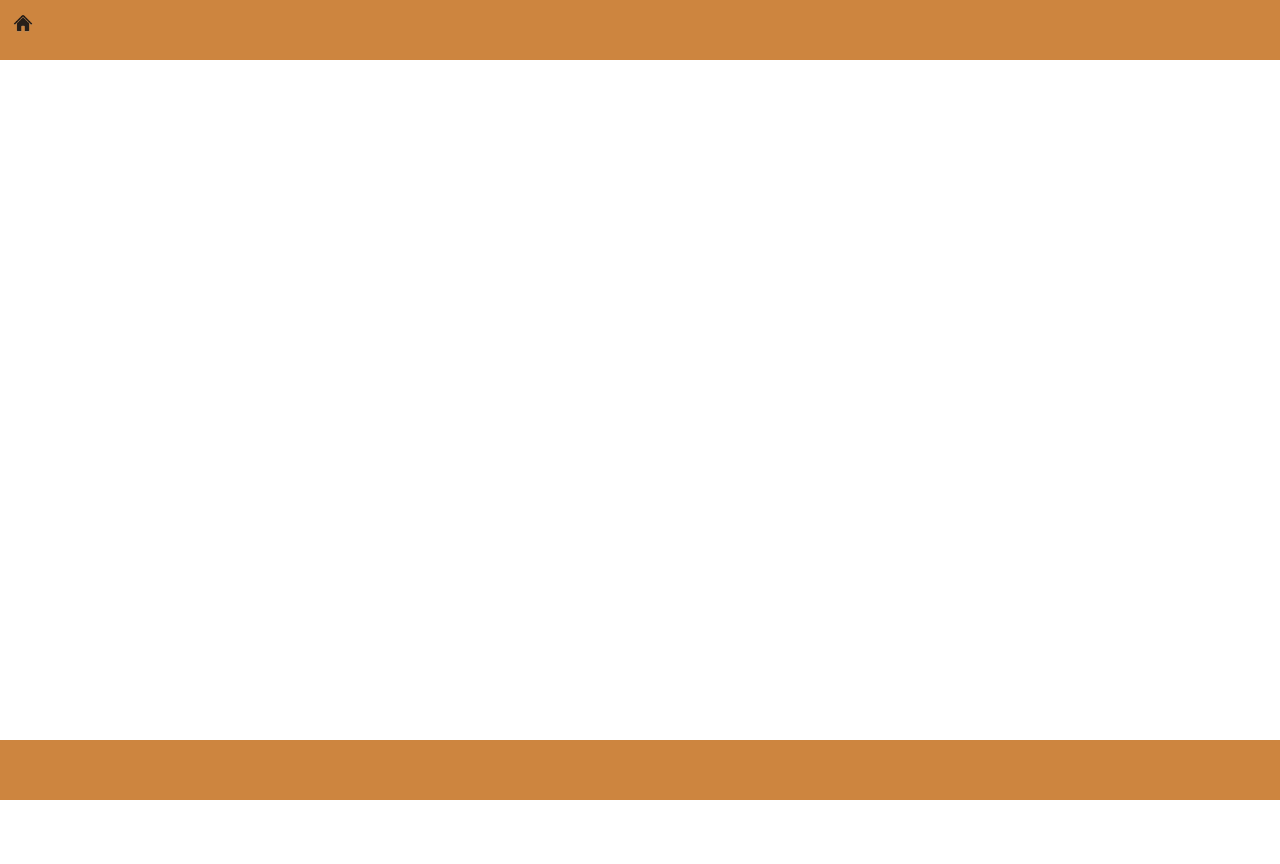
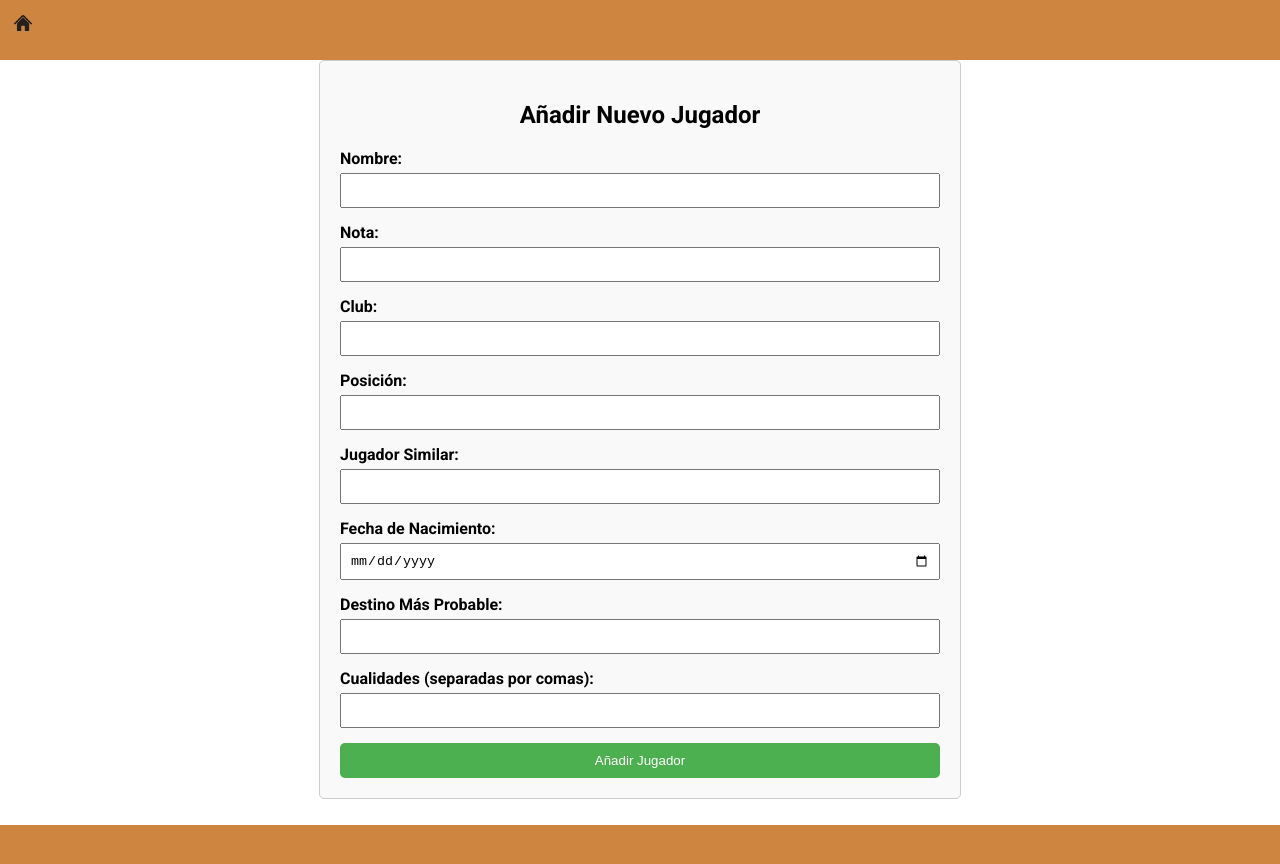
Before and after one commit to Larrivey/playerdatatracking, an Angular app in the folder frontend/playerdatatrackingfront/playerdatatrackerfront/: page /addplayer in a window 1280 px wide. Before the commit this address led to /. Shown: the top 864 px of the page. Before the commit the page ends 800 px from the top, so only its background shows below. Built offline with nearby package versions, Linux system fonts and the light colour scheme.

Commit message:
feat: basic addPlayer front, yet to refine

```diff
--- /dev/null
+++ b/frontend/playerdatatrackingfront/playerdatatrackerfront/src/app/add-player/add-player.component.css
@@ -0,0 +1,44 @@
+.add-player-container {
+  max-width: 600px;
+  margin: 0 auto;
+  padding: 20px;
+  border: 1px solid #ccc;
+  border-radius: 5px;
+  background-color: #f9f9f9;
+}
+
+.add-player-container h2 {
+  text-align: center;
+  margin-bottom: 20px;
+}
+
+.add-player-container form div {
+  margin-bottom: 15px;
+}
+
+.add-player-container label {
+  display: block;
+  margin-bottom: 5px;
+  font-weight: bold;
+}
+
+.add-player-container input {
+  width: 100%;
+  padding: 8px;
+  box-sizing: border-box;
+}
+
+.add-player-container button {
+  display: block;
+  width: 100%;
+  padding: 10px;
+  background-color: #4CAF50;
+  color: white;
+  border: none;
+  border-radius: 5px;
+  cursor: pointer;
+}
+
+.add-player-container button:hover {
+  background-color: #45a049;
+}
--- /dev/null
+++ b/frontend/playerdatatrackingfront/playerdatatrackerfront/src/app/add-player/add-player.component.html
@@ -0,0 +1,38 @@
+<div class="add-player-container">
+  <h2>Añadir Nuevo Jugador</h2>
+  <form (ngSubmit)="onSubmit()" #playerForm="ngForm">
+    <div>
+      <label for="nombre">Nombre:</label>
+      <input type="text" id="nombre" required [(ngModel)]="newPlayer.nombre" name="nombre" />
+    </div>
+    <div>
+      <label for="nota">Nota:</label>
+      <input type="number" id="nota" required [(ngModel)]="newPlayer.nota" name="nota" />
+    </div>
+    <div>
+      <label for="club">Club:</label>
+      <input type="text" id="club" required [(ngModel)]="newPlayer.club" name="club" />
+    </div>
+    <div>
+      <label for="posicion">Posición:</label>
+      <input type="text" id="posicion" required [(ngModel)]="newPlayer.posicion" name="posicion" />
+    </div>
+    <div>
+      <label for="likeable">Jugador Similar:</label>
+      <input type="text" id="likeable" required [(ngModel)]="newPlayer.likeable" name="likeable" />
+    </div>
+    <div>
+      <label for="birth">Fecha de Nacimiento:</label>
+      <input type="date" id="birth" required [(ngModel)]="newPlayer.birth" name="birth" />
+    </div>
+    <div>
+      <label for="mostLikeDestination">Destino Más Probable:</label>
+      <input type="text" id="mostLikeDestination" [(ngModel)]="newPlayer.mostLikeDestination" name="mostLikeDestination" />
+    </div>
+    <div>
+      <label for="qualities">Cualidades (separadas por comas):</label>
+      <input type="text" id="qualities" [(ngModel)]="qualitiesInput" name="qualities" />
+    </div>
+    <button type="submit">Añadir Jugador</button>
+  </form>
+</div>
--- /dev/null
+++ b/frontend/playerdatatrackingfront/playerdatatrackerfront/src/app/add-player/add-player.component.ts
@@ -0,0 +1,51 @@
+import { Component } from '@angular/core';
+import { Router } from '@angular/router';
+import { HttpClient } from '@angular/common/http';
+import { ManualTrackedPlayer } from '../entitites/manual-tracker-player';
+
+@Component({
+  selector: 'app-add-player',
+  templateUrl: './add-player.component.html',
+  styleUrls: ['./add-player.component.css']
+})
+export class AddPlayerComponent {
+  newPlayer: Partial<ManualTrackedPlayer> = {};
+  qualitiesInput: string = '';
+
+  constructor(private router: Router, private http: HttpClient) {}
+
+  onSubmit() {
+    // Parsear las cualidades
+    if (this.qualitiesInput) {
+      this.newPlayer.qualities = this.qualitiesInput.split(',').map(quality => quality.trim());
+    }
+
+    // Rellenar fecha actual y calcular edad
+    const currentDate = new Date();
+    this.newPlayer.date = this.formatDate(currentDate); // Formatea la fecha
+    if (this.newPlayer.birth) {
+      const birthDate = new Date(this.newPlayer.birth);
+      const age = currentDate.getFullYear() - birthDate.getFullYear();
+      this.newPlayer.age = age;
+      this.newPlayer.birth = this.formatDate(birthDate); // Formatea la fecha de nacimiento
+    }
+
+    // Hacer la petición POST
+    this.http.post('http://localhost:8080/player', this.newPlayer).subscribe(
+      (response) => {
+        console.log('Jugador añadido con éxito', response);
+        this.router.navigate(['/']); // Navegar de vuelta a la lista de jugadores
+      },
+      (error) => {
+        console.error('Error al añadir el jugador', error);
+      }
+    );
+  }
+
+  private formatDate(date: Date): string {
+    const day = String(date.getDate()).padStart(2, '0');
+    const month = String(date.getMonth() + 1).padStart(2, '0'); // Los meses son 0-indexados
+    const year = date.getFullYear();
+    return `${day}/${month}/${year}`;
+  }
+}
--- a/frontend/playerdatatrackingfront/playerdatatrackerfront/src/app/app.module.ts
+++ b/frontend/playerdatatrackingfront/playerdatatrackerfront/src/app/app.module.ts
@@ -5,20 +5,24 @@ import { HttpClientModule } from '@angular/common/http';
 import { ManualDataModule } from './manual-data/manual-data.module';
 import { AppComponent } from './app.component';
 import { routing } from './app.routing';
+import { FormsModule } from '@angular/forms';
 import { FooterComponent } from './footer/footer.component';
 import { HeaderComponent } from './header/header.component';
+import { AddPlayerComponent } from './add-player/add-player.component';
 
 @NgModule({
   declarations: [
     AppComponent,
     FooterComponent,
-    HeaderComponent
+    HeaderComponent,
+    AddPlayerComponent
   ],
   imports: [
     BrowserModule,
     AppRoutingModule,
     HttpClientModule,
     ManualDataModule,
+    FormsModule,
     routing
   ],
   providers: [],
--- a/frontend/playerdatatrackingfront/playerdatatrackerfront/src/app/entitites/manual-tracker-player.ts
+++ b/frontend/playerdatatrackingfront/playerdatatrackerfront/src/app/entitites/manual-tracker-player.ts
@@ -5,9 +5,9 @@ export interface ManualTrackedPlayer {
   club: string;
   mostLikeDestination:string;
   likeable:string;
-  date: Date;
+  date: string;
   posicion: string;
-  birth: Date;
+  birth: string;
   age: number;
   qualities: string[];
 }
--- a/frontend/playerdatatrackingfront/playerdatatrackerfront/src/app/manual-data/manual-data.component.html
+++ b/frontend/playerdatatrackingfront/playerdatatrackerfront/src/app/manual-data/manual-data.component.html
@@ -1,7 +1,7 @@
 <div class="manual-data-container">
   <div class="manual-data-buttons-container">
     <button class="toggle-button" (click)="togglePlayers()"> {{ isDataVisible ? 'Ocultar información' : 'Cargar jugadores' }}</button>
-    <button class="toggle-button"> Añadir jugador </button>
+    <button class="toggle-button" (click)="navigateAddPlayer()"> Añadir jugador </button>
 
   </div>
   <hr *ngIf="isDataVisible"/>
--- a/frontend/playerdatatrackingfront/playerdatatrackerfront/src/app/manual-data/manual-data.component.ts
+++ b/frontend/playerdatatrackingfront/playerdatatrackerfront/src/app/manual-data/manual-data.component.ts
@@ -45,4 +45,8 @@ export class ManualDataComponent {
     }
   }
 
+  navigateAddPlayer() {
+    this.router.navigate(['/addplayer']);
+  }
+
 }
--- a/frontend/playerdatatrackingfront/playerdatatrackerfront/src/app/manual-data/manual-data.module.ts
+++ b/frontend/playerdatatrackingfront/playerdatatrackerfront/src/app/manual-data/manual-data.module.ts
@@ -11,7 +11,7 @@ import { PlayerListComponent } from './player-list/player-list.component';
   ],
   imports: [
     CommonModule, // Importa CommonModule para ngIf y ngFor
-    RouterModule  // Importa RouterModule para la navegación
+    RouterModule , // Importa RouterModule para la navegación
   ],
   exports: [
     ManualDataComponent
--- a/frontend/playerdatatrackingfront/playerdatatrackerfront/src/app/manual-data/player-list/player-list.component.html
+++ b/frontend/playerdatatrackingfront/playerdatatrackerfront/src/app/manual-data/player-list/player-list.component.html
@@ -1,16 +1,16 @@
 <table class="manual-data-table">
   <thead>
     <tr>
-      <th class="manual-data-quality">Nombre</th>
-      <th class="manual-data-quality">Posición</th>
-      <th class="manual-data-quality">Edad</th>
-      <th class="manual-data-quality">Club</th>
-      <th class="manual-data-quality">Nota</th>
-      <th class="manual-data-quality">Destino Más Probable</th>
-      <th class="manual-data-quality">Jugador similar</th>
-      <th class="manual-data-quality">Fecha de estudio</th>
-      <th class="manual-data-quality">Fecha de Nacimiento</th>
-      <th class="manual-data-quality">Calidades</th>
+      <th class="manual-data-quality" (click)="sortData('nombre')">Nombre <span class="sort-icon asc" [ngClass]="{'active': isSortedAsc('nombre')}">&#9650;</span><span class="sort-icon desc" [ngClass]="{'active': isSortedDesc('nombre')}">&#9660;</span></th>
+      <th class="manual-data-quality" (click)="sortData('posicion')">Posición <span class="sort-icon asc" [ngClass]="{'active': isSortedAsc('posicion')}">&#9650;</span><span class="sort-icon desc" [ngClass]="{'active': isSortedDesc('posicion')}">&#9660;</span></th>
+      <th class="manual-data-quality" (click)="sortData('age')">Edad <span class="sort-icon asc" [ngClass]="{'active': isSortedAsc('age')}">&#9650;</span><span class="sort-icon desc" [ngClass]="{'active': isSortedDesc('age')}">&#9660;</span></th>
+      <th class="manual-data-quality" (click)="sortData('club')">Club <span class="sort-icon asc" [ngClass]="{'active': isSortedAsc('club')}">&#9650;</span><span class="sort-icon desc" [ngClass]="{'active': isSortedDesc('club')}">&#9660;</span></th>
+      <th class="manual-data-quality" (click)="sortData('nota')">Nota <span class="sort-icon asc" [ngClass]="{'active': isSortedAsc('nota')}">&#9650;</span><span class="sort-icon desc" [ngClass]="{'active': isSortedDesc('nota')}">&#9660;</span></th>
+      <th class="manual-data-quality" (click)="sortData('mostLikeDestination')">Destino Más Probable <span class="sort-icon asc" [ngClass]="{'active': isSortedAsc('mostLikeDestination')}">&#9650;</span><span class="sort-icon desc" [ngClass]="{'active': isSortedDesc('mostLikeDestination')}">&#9660;</span></th>
+      <th class="manual-data-quality" (click)="sortData('likeable')">Jugador similar <span class="sort-icon asc" [ngClass]="{'active': isSortedAsc('likeable')}">&#9650;</span><span class="sort-icon desc" [ngClass]="{'active': isSortedDesc('likeable')}">&#9660;</span></th>
+      <th class="manual-data-quality" (click)="sortData('date')">Fecha de estudio <span class="sort-icon asc" [ngClass]="{'active': isSortedAsc('date')}">&#9650;</span><span class="sort-icon desc" [ngClass]="{'active': isSortedDesc('date')}">&#9660;</span></th>
+      <th class="manual-data-quality" (click)="sortData('birth')">Fecha de Nacimiento <span class="sort-icon asc" [ngClass]="{'active': isSortedAsc('birth')}">&#9650;</span><span class="sort-icon desc" [ngClass]="{'active': isSortedDesc('birth')}">&#9660;</span></th>
+      <th class="manual-data-quality" (click)="sortData('qualities')">Calidades <span class="sort-icon asc" [ngClass]="{'active': isSortedAsc('qualities')}">&#9650;</span><span class="sort-icon desc" [ngClass]="{'active': isSortedDesc('qualities')}">&#9660;</span></th>
     </tr>
   </thead>
   <tbody>
--- a/frontend/playerdatatrackingfront/playerdatatrackerfront/src/app/manual-data/player-list/player-list.component.ts
+++ b/frontend/playerdatatrackingfront/playerdatatrackerfront/src/app/manual-data/player-list/player-list.component.ts
@@ -8,6 +8,8 @@ import { ManualTrackedPlayer } from 'src/app/entitites/manual-tracker-player';
   styleUrls: ['./player-list.component.css']
 })
 export class PlayerListComponent implements OnInit {
+  sortOrder: { [key: string]: 'asc' | 'desc' } = {};
+  sortedColumn: string | null = null;
 
   @Input() entityList: ManualTrackedPlayer[] = [];
 
@@ -16,4 +18,38 @@ export class PlayerListComponent implements OnInit {
   ngOnInit(): void {
     // Puedes realizar alguna operación inicial con entityList aquí
   }
+
+  sortData(property: keyof ManualTrackedPlayer) {
+    const currentOrder = this.sortOrder[property] || 'asc';
+    const newOrder = currentOrder === 'asc' ? 'desc' : 'asc';
+    this.sortOrder[property] = newOrder;
+    this.sortedColumn = property;
+
+    this.entityList.sort((a, b) => {
+      let comparison = 0;
+
+      if (typeof a[property] === 'string') {
+        comparison = (a[property] as string).localeCompare(b[property] as string);
+      } else if (typeof a[property] === 'number') {
+        comparison = (a[property] as number) - (b[property] as number);
+      }
+
+      return newOrder === 'asc' ? comparison : -comparison;
+    });
+  }
+
+  getSortClass(property: keyof ManualTrackedPlayer): string {
+    if (this.sortedColumn === property) {
+      return this.sortOrder[property] === 'asc' ? 'asc sorted-column' : 'desc sorted-column';
+    }
+    return ''; // Devuelve una cadena vacía si no es la columna ordenada
+  }
+
+  isSortedAsc(property: keyof ManualTrackedPlayer): boolean {
+    return this.sortedColumn === property && this.sortOrder[property] === 'asc';
+  }
+
+  isSortedDesc(property: keyof ManualTrackedPlayer): boolean {
+    return this.sortedColumn === property && this.sortOrder[property] === 'desc';
+  }
 }
```
Also changed, not shown: frontend/playerdatatrackingfront/playerdatatrackerfront/src/app/app.routing.ts (+5 -3 lines), frontend/playerdatatrackingfront/playerdatatrackerfront/src/app/manual-data/player-list/player-list.component.css (+14 -8 lines), 1 other file (tests, documents, lock files or other folders).
